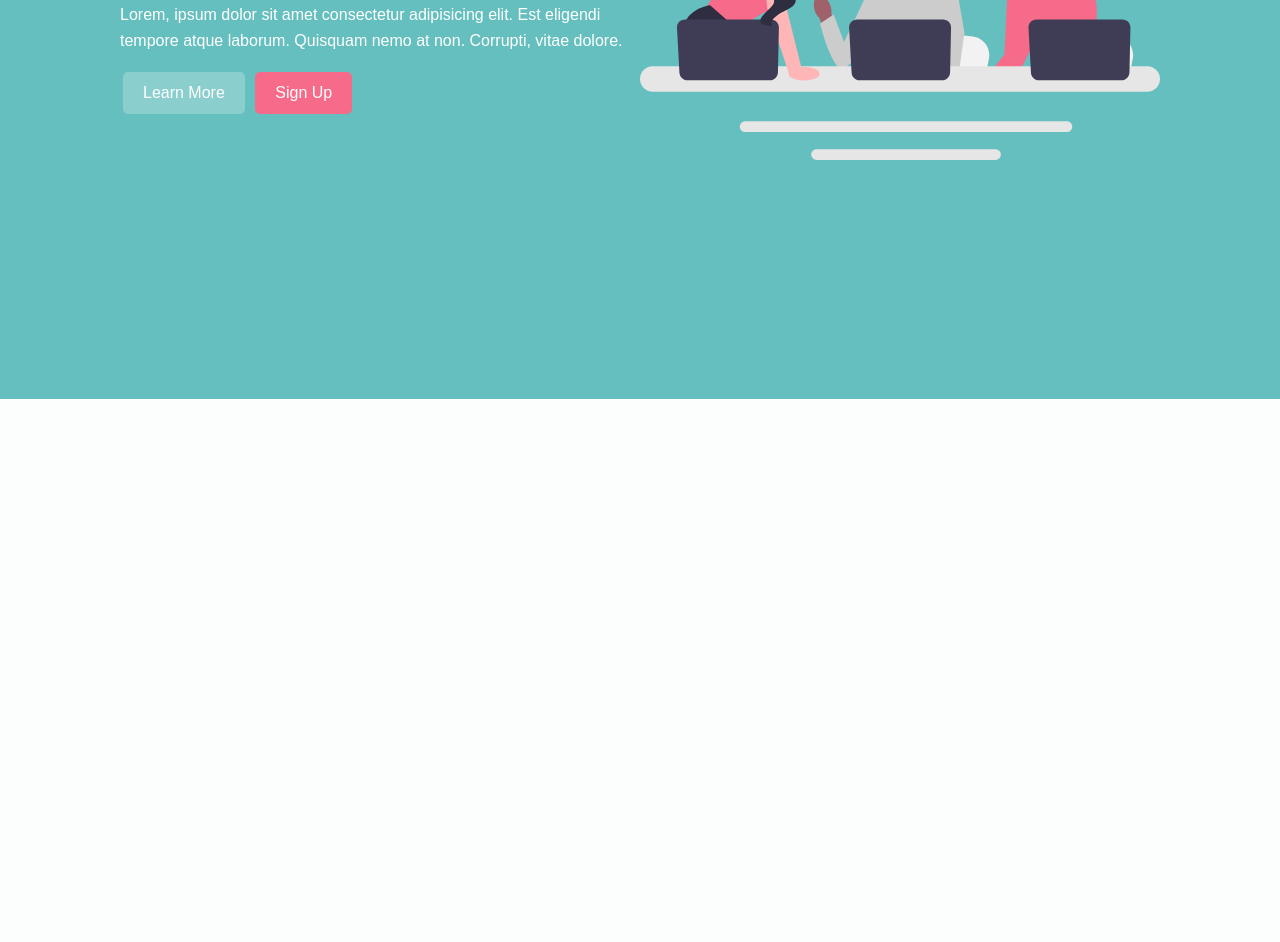
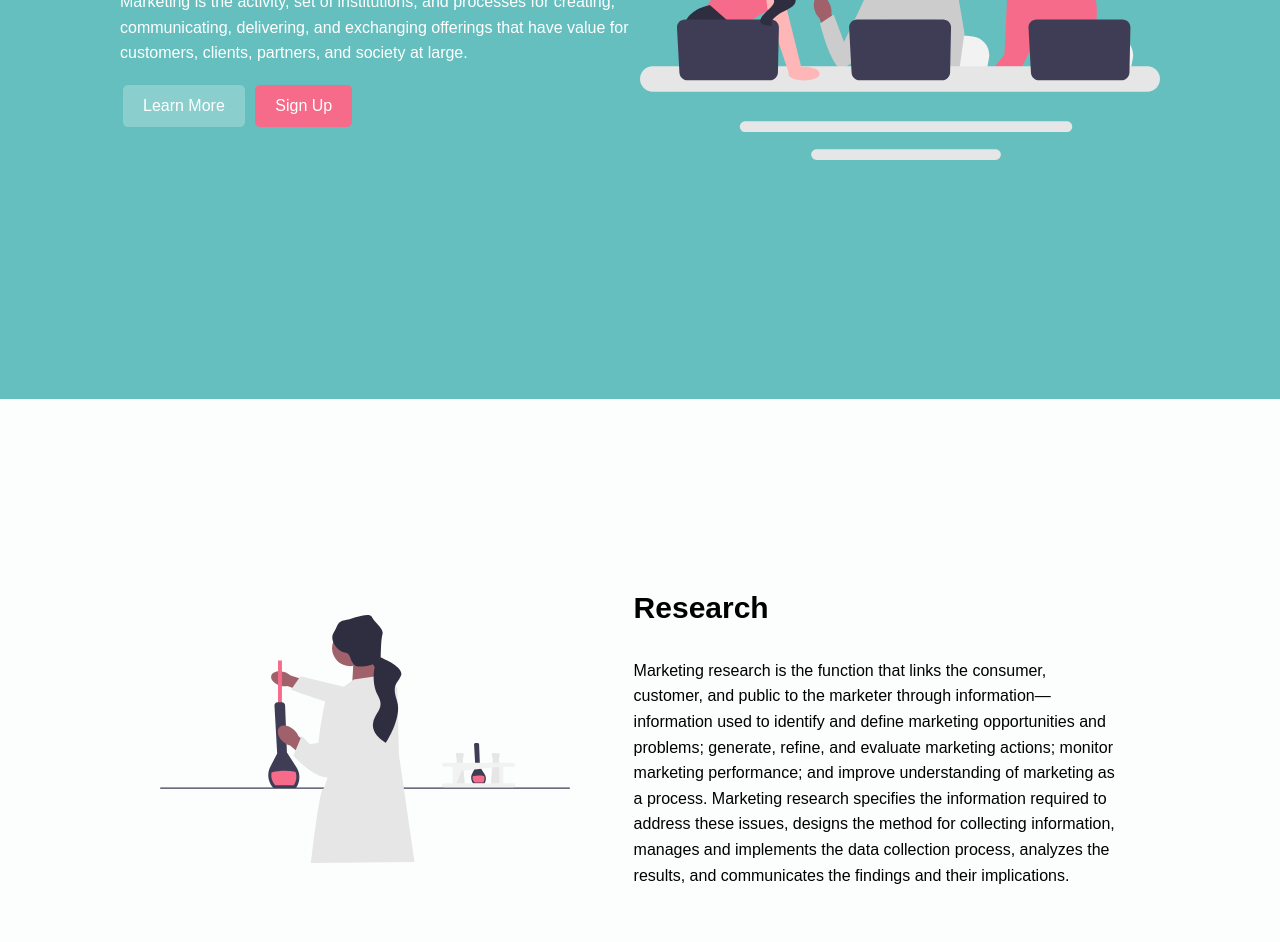
Before and after one commit to Lu-Smith/sass-the-first-website, a plain HTML site: page index.html in a window 1280 px wide. Shown: the part 201-1143 px from the top of the page. Before the commit the page ends 800 px from the top, so only its background shows below. Drawn offline with Linux system fonts and the light colour scheme.

Commit message:
Added main part to html and css

```diff
--- a/index.html
+++ b/index.html
@@ -23,9 +23,9 @@
           <div>
             <h1>Make Your Marketing Real</h1>
             <p class="my-1">
-              Lorem, ipsum dolor sit amet consectetur adipisicing elit. Est
-              eligendi tempore atque laborum. Quisquam nemo at non. Corrupti,
-              vitae dolore.
+              Marketing is the activity, set of institutions, and processes for
+              creating, communicating, delivering, and exchanging offerings that
+              have value for customers, clients, partners, and society at large.
             </p>
             <a href="#" class="btn-primary">Learn More</a>
             <a href="#" class="btn-secondary">Sign Up</a>
@@ -34,5 +34,22 @@
         </div>
       </div>
     </header>
+    <main>
+      <img src="./images/pic2.svg" class="p-2" />
+      <div>
+        <h2 class="p-2">Research</h2>
+        <p class="my-1 p-2">
+          Marketing research is the function that links the consumer, customer,
+          and public to the marketer through information—information used to
+          identify and define marketing opportunities and problems; generate,
+          refine, and evaluate marketing actions; monitor marketing performance;
+          and improve understanding of marketing as a process. Marketing
+          research specifies the information required to address these issues,
+          designs the method for collecting information, manages and implements
+          the data collection process, analyzes the results, and communicates
+          the findings and their implications.
+        </p>
+      </div>
+    </main>
   </body>
 </html>
--- a/scss/_config.scss
+++ b/scss/_config.scss
@@ -1,4 +1,5 @@
 $light-color: #fcfefe;
+$dark-color: #333;
 $font-stack: Arial, Helvetica, sans-serif;
 $primary-color: #66bfbf;
 $secondary-color: #f76b8a;
--- a/scss/_mobile.scss
+++ b/scss/_mobile.scss
@@ -11,3 +11,14 @@
     }
   }
 }
+
+@media (max-width: 991px) {
+  main {
+    height: 400px;
+    text-align: center;
+
+    img {
+      display: none;
+    }
+  }
+}
--- a/scss/style.scss
+++ b/scss/style.scss
@@ -67,4 +67,23 @@ a {
   }
 }
 
+main {
+  width: 80%;
+  height: 600px;
+  display: flex;
+  align-items: center;
+  justify-content: center;
+  margin: 0 auto;
+  margin-top: 40px;
+
+  img {
+    width: 40%;
+  }
+
+  h2 {
+    font-size: 30px;
+    line-height: 1.2;
+  }
+}
+
 @import "mobile";
```
Also changed, not shown: images/pic2.svg (added), scss/style.css, 1 other file.
